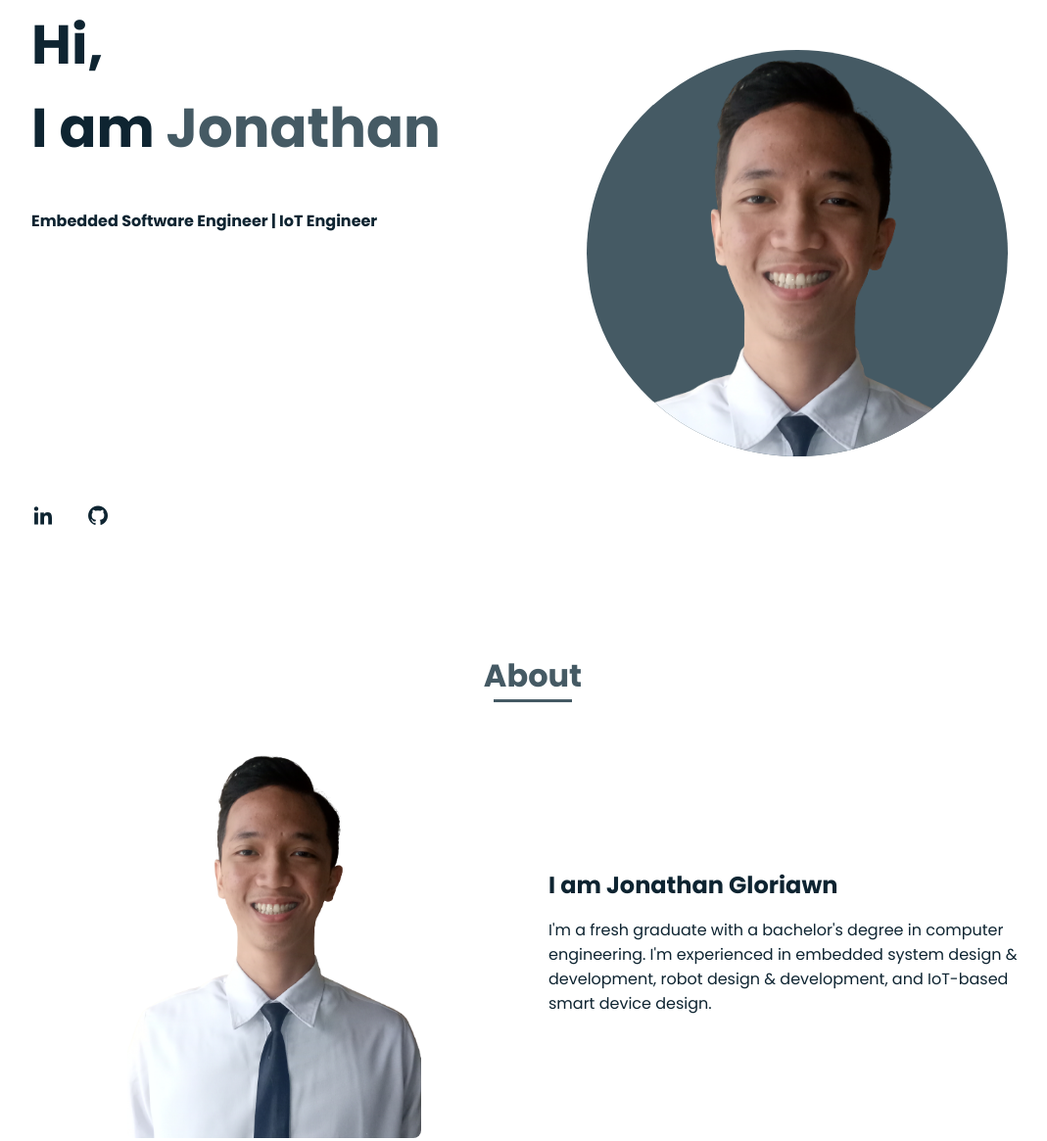
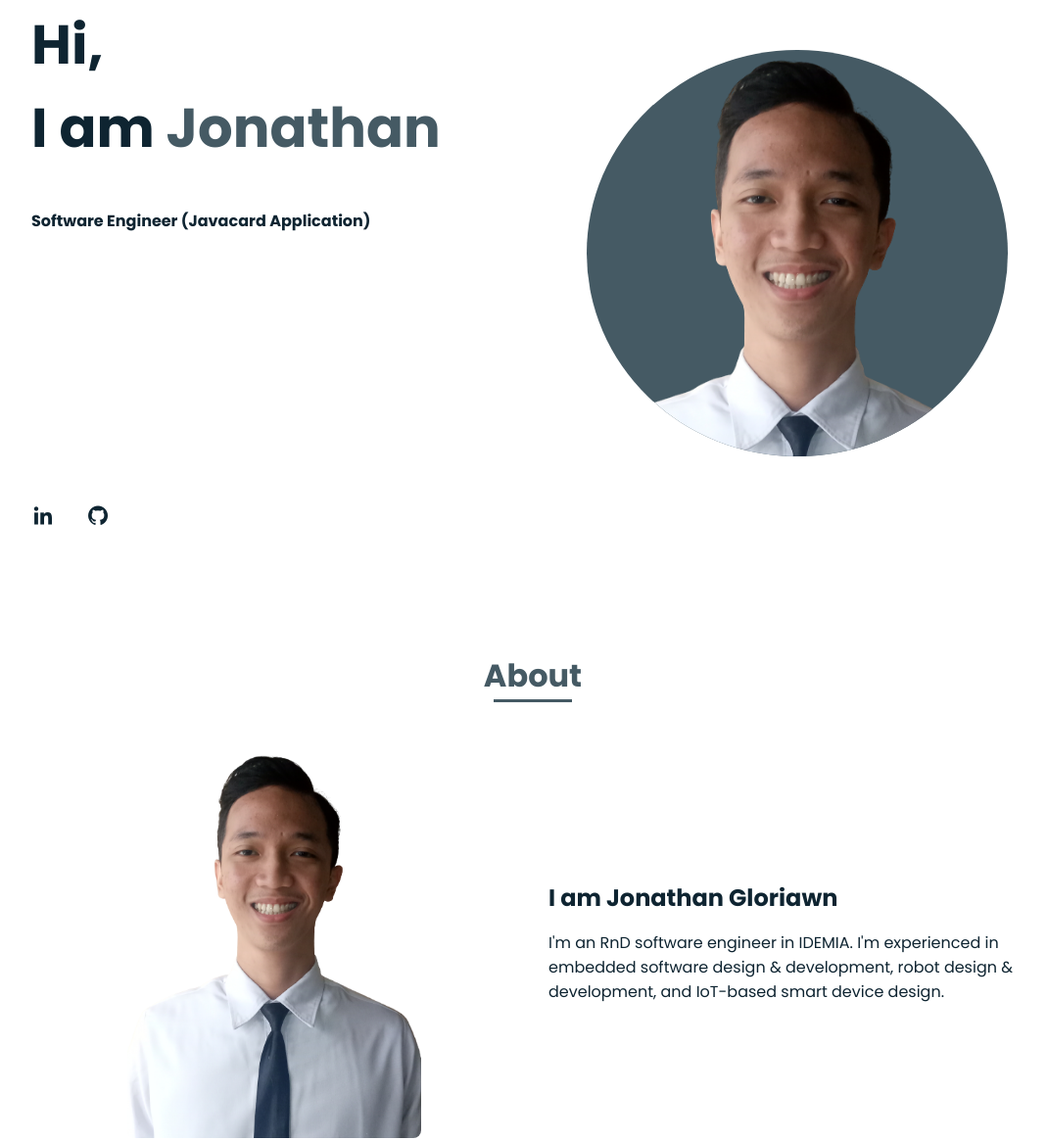
Before and after one commit to jonathangloria/jonathangloria.github.io, a plain HTML site: page index.html in a window 1280 px wide. Shown: the part 214-1379 px from the top of the page at 98% size, without its empty margins (96-1165 px from the left). Drawn offline with nearby package versions, Linux system fonts and the light colour scheme.

Commit message:
Update index.html

```diff
--- a/index.html
+++ b/index.html
@@ -40,7 +40,7 @@
             <section class="home bd-grid" id="home">
                 <div class="home__data">
                     <h1 class="home__title">Hi,<br>I am <span class="home__title-color">Jonathan</span><br></h1>
-                    <h2 class="home__title_small">Embedded Software Engineer | IoT Engineer</h2>
+                    <h2 class="home__title_small">Software Engineer (Javacard Application)</h2>
 
 <!--                     <a href="./assets/file/Resume-Jonathan Imago.pdf" target="_blank" class="button">My Resume</a> -->
                 </div>
@@ -66,7 +66,7 @@
 
                     <div>
                         <h2 class="about__subtitle">I am Jonathan Gloriawn</h2>
-                        <p class="about__text">I'm a fresh graduate with a bachelor's degree in computer engineering. I'm experienced in embedded system design & development, robot design & development, and IoT-based smart device design.</p>
+                        <p class="about__text">I'm an RnD software engineer in IDEMIA. I'm experienced in embedded software design & development, robot design & development, and IoT-based smart device design.</p>
                     </div>
                 </div>
             </section>
```
